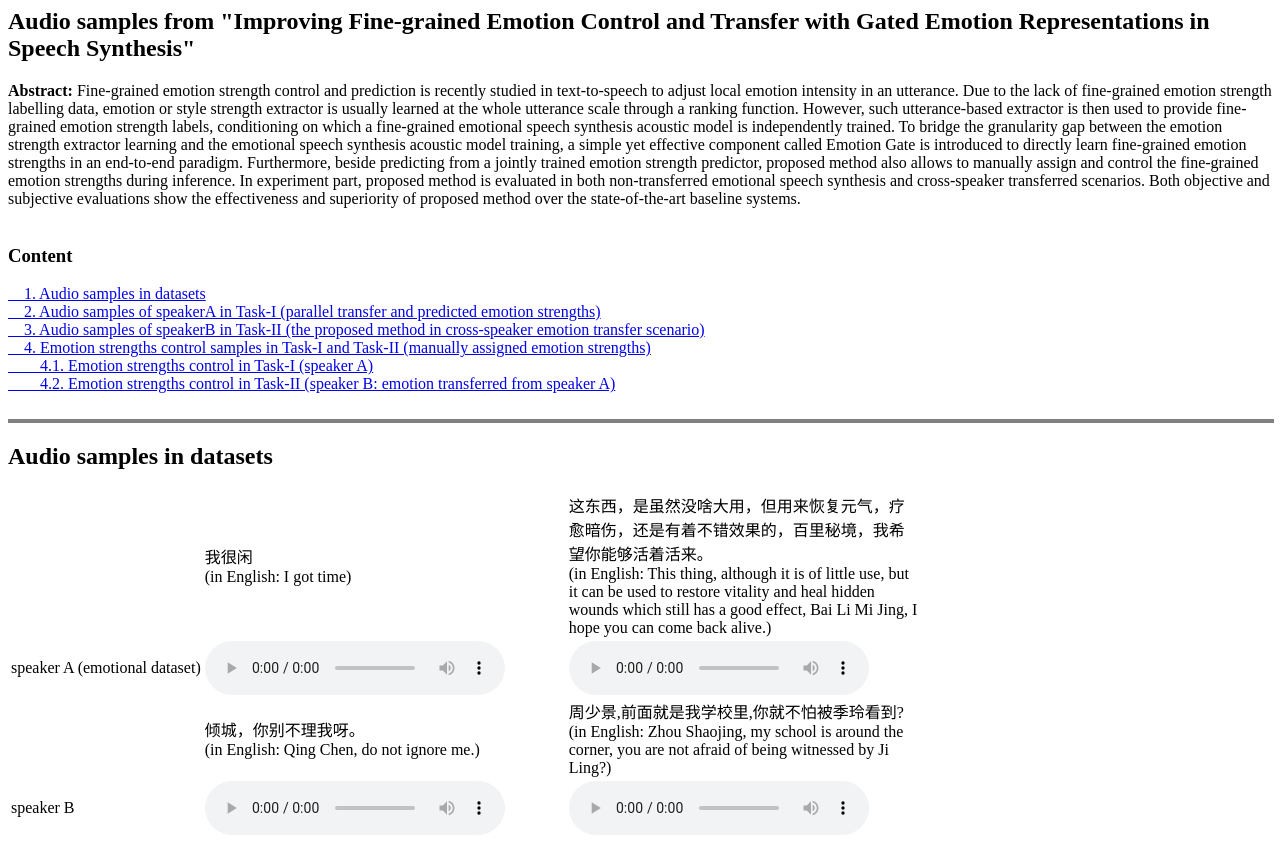
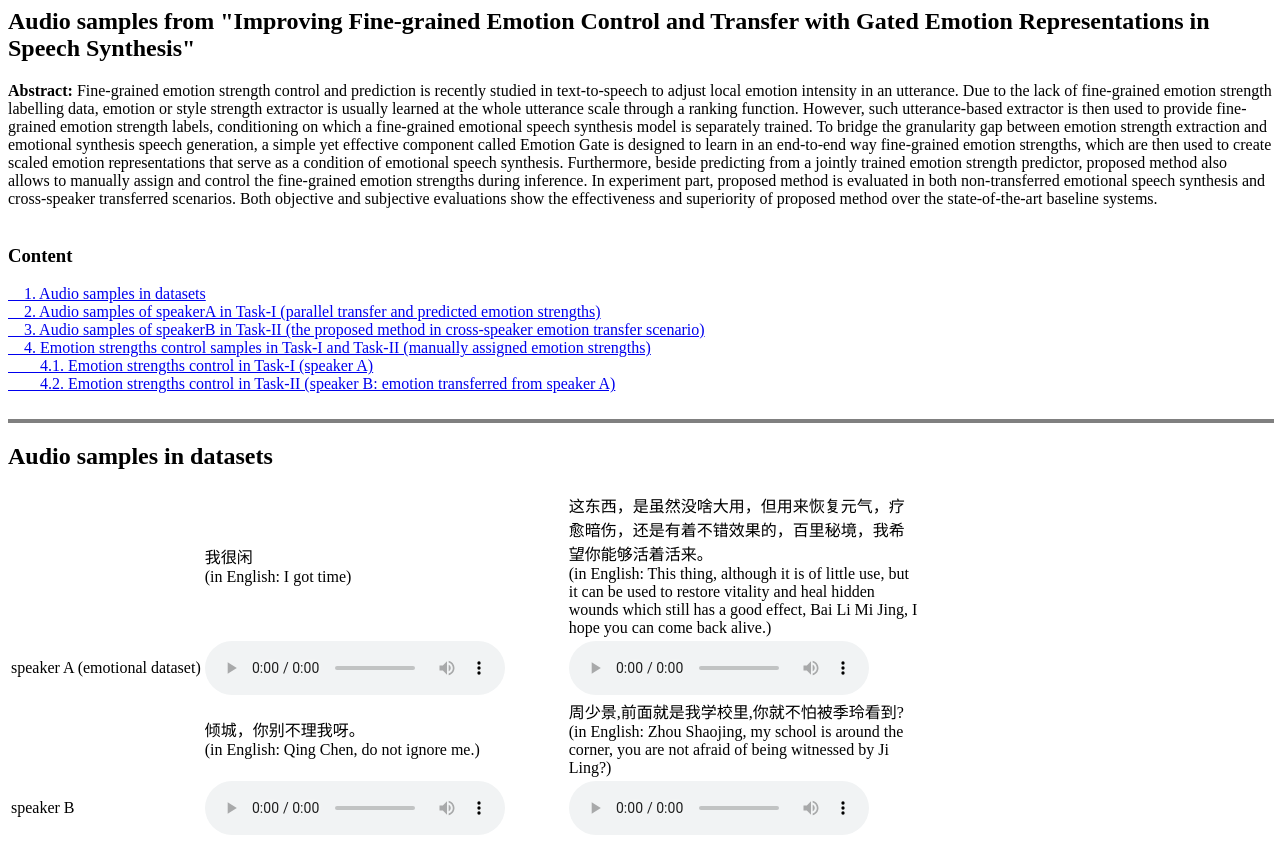
Before and after one commit to KingStorm/emotion_gate, a plain HTML site: page index.html in a window 1280 px wide. Shown: the top 841 px of the page. Drawn offline with Linux system fonts and the light colour scheme.

Commit message:
Update index.html
Update abstract

```diff
--- a/index.html
+++ b/index.html
@@ -13,8 +13,7 @@
     </article>
 
     <div><b>Abstract:</b>
-Fine-grained emotion strength control and prediction is recently studied in text-to-speech to adjust local emotion intensity in an utterance. Due to the lack of fine-grained emotion strength labelling data, emotion or style strength extractor is usually learned at the whole utterance scale through a ranking function. However, such utterance-based extractor is then used to provide fine-grained emotion strength labels, conditioning on which a fine-grained emotional speech synthesis acoustic model is independently trained. To bridge the granularity gap between the emotion strength extractor learning and the emotional speech synthesis acoustic model training, a simple yet effective component called Emotion Gate is introduced
-to directly learn fine-grained emotion strengths in an end-to-end paradigm. Furthermore, beside predicting from a jointly trained emotion strength predictor, proposed method also allows to manually assign and control the fine-grained emotion strengths during inference. In experiment part, proposed method is evaluated in both non-transferred emotional speech synthesis and cross-speaker transferred scenarios. Both objective and subjective evaluations show the effectiveness and superiority of proposed method over the state-of-the-art baseline systems.	<div>
+Fine-grained emotion strength control and prediction is recently studied in text-to-speech to adjust local emotion intensity in an utterance. Due to the lack of fine-grained emotion strength labelling data, emotion or style strength extractor is usually learned at the whole utterance scale through a ranking function. However, such utterance-based extractor is then used to provide fine-grained emotion strength labels, conditioning on which a fine-grained emotional speech synthesis model is separately trained. To bridge the granularity gap between emotion strength extraction and emotional synthesis speech generation, a simple yet effective component called Emotion Gate is designed to learn in an end-to-end way fine-grained emotion strengths, which are then used to create scaled emotion representations that serve as a condition of emotional speech synthesis. Furthermore, beside predicting from a jointly trained emotion strength predictor, proposed method also allows to manually assign and control the fine-grained emotion strengths during inference. In experiment part, proposed method is evaluated in both non-transferred emotional speech synthesis and cross-speaker transferred scenarios. Both objective and subjective evaluations show the effectiveness and superiority of proposed method over the state-of-the-art baseline systems.	<div>
 
         <br>
         <a name="content"><h3> Content </h3></a>
```
